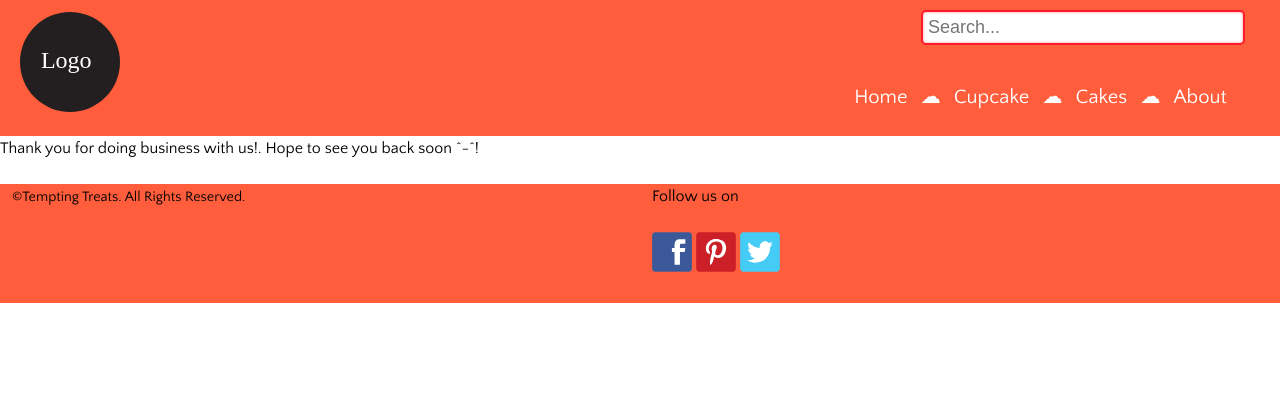
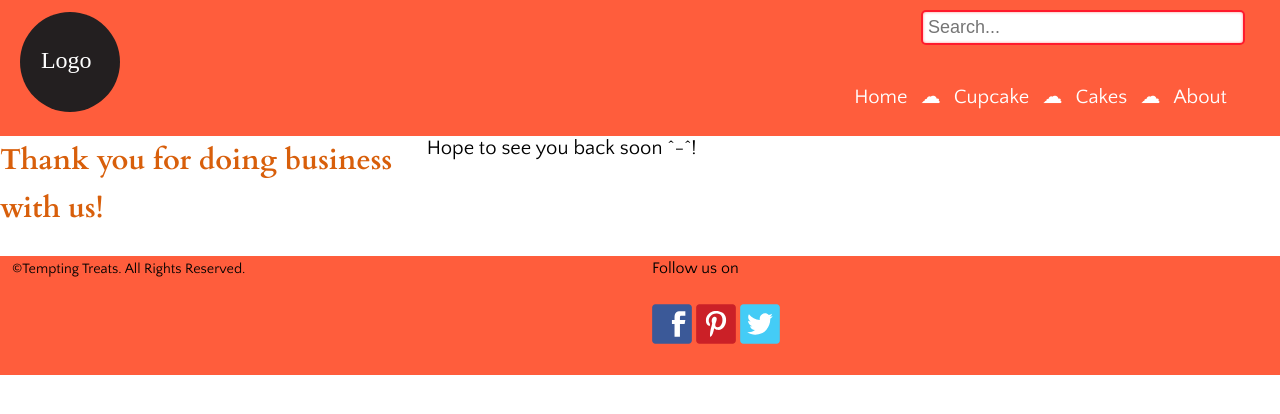
Before and after one commit to mBluebear/ecommerce-website, a Jekyll site: the page built from thank-you.html, in a window 1280 px wide. Shown: the top 414 px of the page. Built offline with Jekyll 4.4.1, drawn with Linux system fonts in a browser that asks for light colours.

Commit message:
change thank you page
added grid

```diff
--- a/thank-you.html
+++ b/thank-you.html
@@ -1,4 +1,13 @@
 ---
 layout: default
 ---
-<p>Thank you for doing business with us!. Hope to see you back soon ^-^!</p>
+
+
+<div class="grid">
+    <div class="unit unit-s-1 unit-m-1-2 unit-l-1-3">
+        <h1>Thank you for doing business with us!</h1>
+    </div>
+    <div class="unit unit-s-1 unit-m-1-2 unit-l-2-3">
+        <p class="giga">Hope to see you back soon ^-^!</p>
+    </div>
+</div>
```
